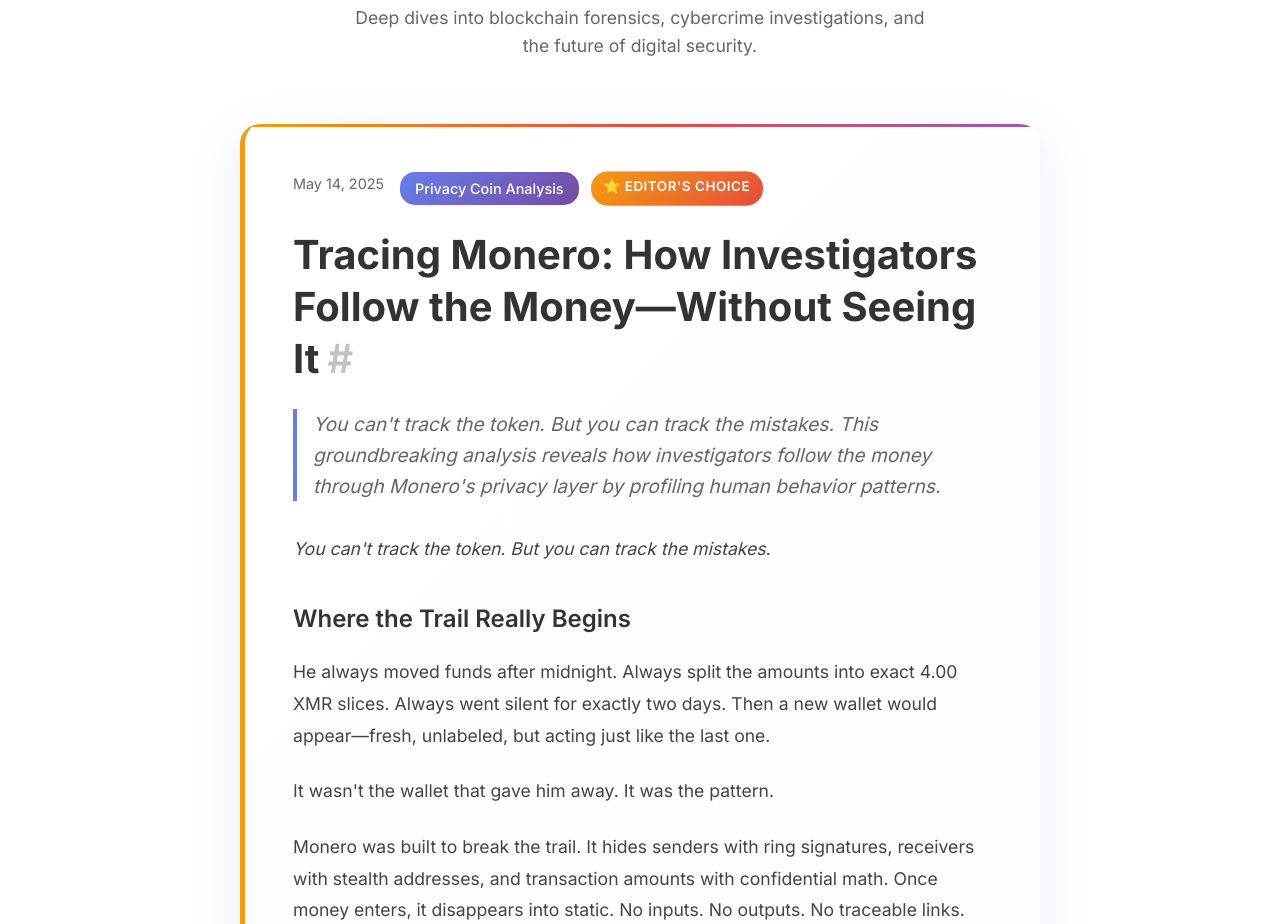
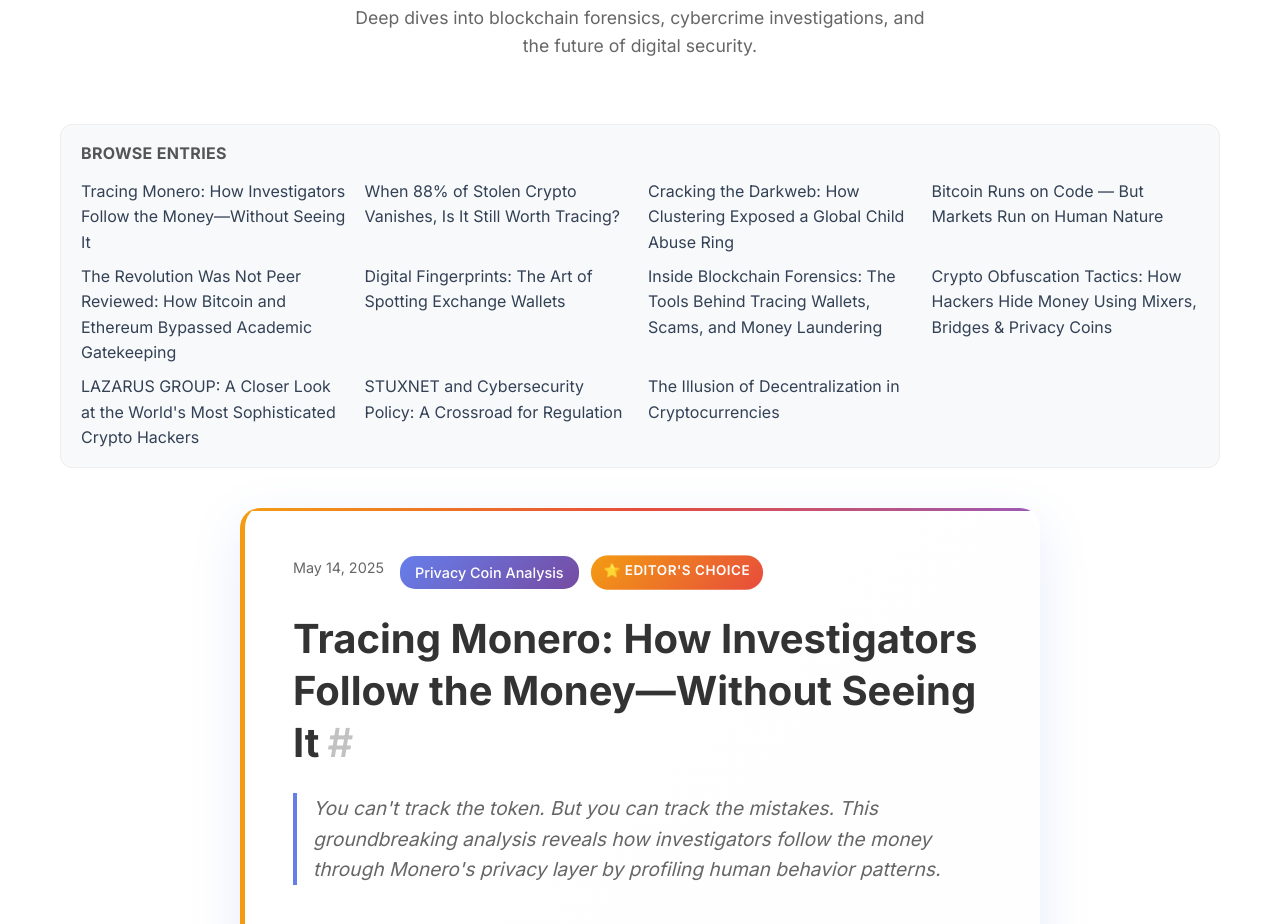
Before and after one commit to ferdiejamesnervida/ferdienervida-blog, a plain HTML site: page index.html in a window 1280 px wide. Shown: the part 1460-2384 px from the top of the page. Drawn offline with Linux system fonts and the light colour scheme.

Commit message:
UX: clickable post titles + generated table of contents

```diff
--- a/script.js
+++ b/script.js
@@ -140,6 +140,7 @@ document.addEventListener('DOMContentLoaded', function() {
 
     const posts = document.querySelectorAll('.blog-post');
     const usedIds = new Set();
+    const tocItems = [];
     posts.forEach(post => {
         // Preserve existing id if present
         let id = post.id && post.id.trim() ? post.id.trim() : '';
@@ -177,7 +178,64 @@ document.addEventListener('DOMContentLoaded', function() {
             });
             titleEl.appendChild(link);
         }
+
+        // Make the entire title clickable (without duplicating if already wrapped)
+        if (titleEl && !titleEl.querySelector('a.title-link')) {
+            // Preserve existing text content (excluding the permalink we just added)
+            const permalinkEl = titleEl.querySelector('.permalink');
+            const titleText = Array.from(titleEl.childNodes)
+                .filter(n => n.nodeType === Node.TEXT_NODE && n.textContent.trim().length > 0)
+                .map(n => n.textContent)
+                .join(' ')
+                .trim();
+
+            if (titleText) {
+                // Remove text nodes
+                Array.from(titleEl.childNodes).forEach(n => {
+                    if (n.nodeType === Node.TEXT_NODE && n.textContent.trim().length > 0) {
+                        titleEl.removeChild(n);
+                    }
+                });
+                const titleLink = document.createElement('a');
+                titleLink.href = '#' + id;
+                titleLink.className = 'title-link';
+                titleLink.textContent = titleText;
+                titleEl.insertBefore(titleLink, permalinkEl || null);
+            }
+        }
+
+        // Collect for TOC
+        const titleForToc = (titleEl && (titleEl.querySelector('a.title-link')?.textContent || titleEl.textContent) || '').trim();
+        if (titleForToc) {
+            tocItems.push({ id, title: titleForToc });
+        }
     });
+
+    // Build and insert a table of contents above the posts list
+    if (tocItems.length > 0) {
+        const firstPost = posts[0];
+        if (firstPost && firstPost.parentNode) {
+            const toc = document.createElement('nav');
+            toc.className = 'posts-toc';
+            toc.setAttribute('aria-label', 'Posts table of contents');
+            const heading = document.createElement('h4');
+            heading.className = 'toc-heading';
+            heading.textContent = 'Browse Entries';
+            const list = document.createElement('ul');
+            list.className = 'toc-list';
+            tocItems.forEach(item => {
+                const li = document.createElement('li');
+                const a = document.createElement('a');
+                a.href = '#' + item.id;
+                a.textContent = item.title;
+                li.appendChild(a);
+                list.appendChild(li);
+            });
+            toc.appendChild(heading);
+            toc.appendChild(list);
+            firstPost.parentNode.insertBefore(toc, firstPost);
+        }
+    }
 
     // If page opened with a hash, smoothly scroll to it
     if (window.location.hash) {
--- a/styles.css
+++ b/styles.css
@@ -449,6 +449,47 @@ body {
 .post-title .permalink:hover {
     opacity: 1;
     color: #555;
+}
+
+/* Clickable title link */
+.post-title .title-link {
+    color: inherit;
+    text-decoration: none;
+}
+.post-title .title-link:hover {
+    text-decoration: underline;
+}
+
+/* Table of contents for posts */
+.posts-toc {
+    background: #f8f9fb;
+    border: 1px solid #eee;
+    border-radius: 12px;
+    padding: 1rem 1.25rem;
+    margin: 2rem 0 2.5rem;
+}
+.posts-toc .toc-heading {
+    margin: 0 0 0.75rem 0;
+    font-size: 1rem;
+    font-weight: 700;
+    color: #555;
+    letter-spacing: 0.02em;
+    text-transform: uppercase;
+}
+.posts-toc .toc-list {
+    list-style: none;
+    padding: 0;
+    margin: 0;
+    display: grid;
+    grid-template-columns: repeat(auto-fit, minmax(240px, 1fr));
+    gap: 0.5rem 1rem;
+}
+.posts-toc .toc-list a {
+    color: #334155;
+    text-decoration: none;
+}
+.posts-toc .toc-list a:hover {
+    text-decoration: underline;
 }
 
 .post-excerpt {
```
